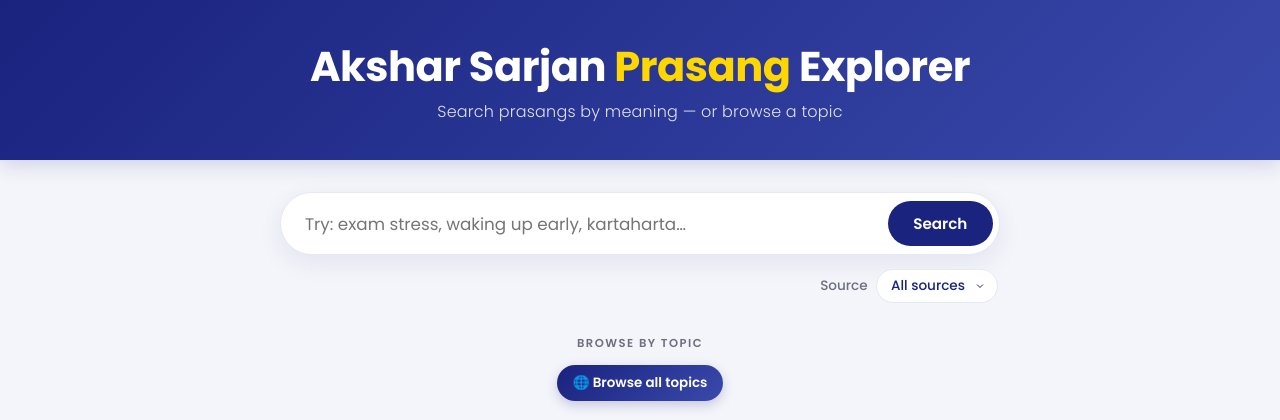
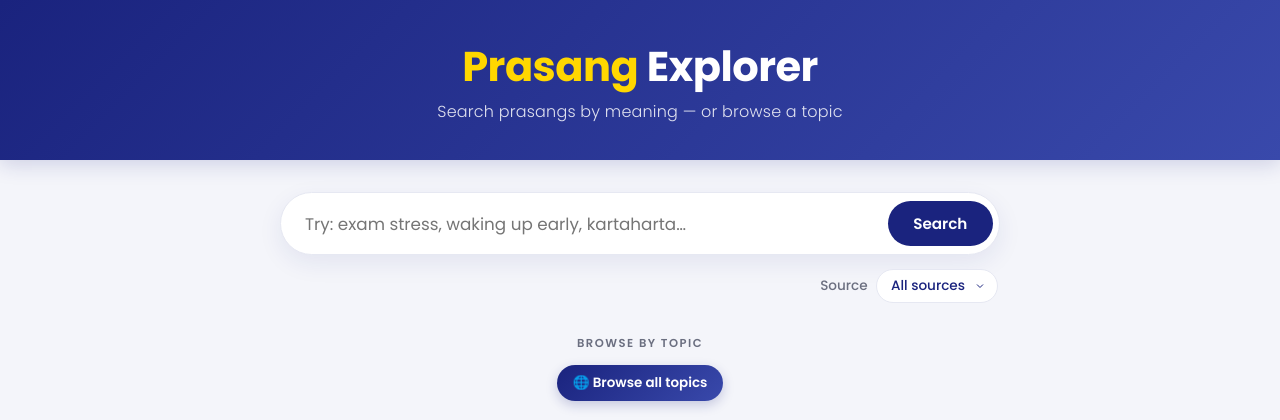
Before and after one commit to Darshan36/satasang_chatbot, a Flask app: page / in a window 1280 px wide. Shown: the top 420 px of the page. Run offline with Flask 3, Linux system fonts and the light colour scheme; parts of the project's set-up code (start-up, migrations or seed data) failed here and were passed over.

Commit message:
Rename title to 'Prasang Explorer'
Co-Authored-By: Claude Opus 4.7 (1M context) <noreply@anthropic.com>

```diff
--- a/templates/index.html
+++ b/templates/index.html
@@ -3,7 +3,7 @@
 <head>
     <meta charset="UTF-8">
     <meta name="viewport" content="width=device-width, initial-scale=1.0">
-    <title>Akshar Sarjan Prasang Explorer</title>
+    <title>Prasang Explorer</title>
     <link rel="preconnect" href="https://fonts.googleapis.com">
     <link rel="preconnect" href="https://fonts.gstatic.com" crossorigin>
     <!-- Poppins for Latin/UI, Noto Sans Gujarati for Gujarati script (matched aesthetic) -->
@@ -399,7 +399,7 @@
 <body>
 
     <header>
-        <h1>Akshar Sarjan <span class="accent">Prasang</span> Explorer</h1>
+        <h1><span class="accent">Prasang</span> Explorer</h1>
         <p>Search prasangs by meaning &mdash; or browse a topic</p>
     </header>
 
```
